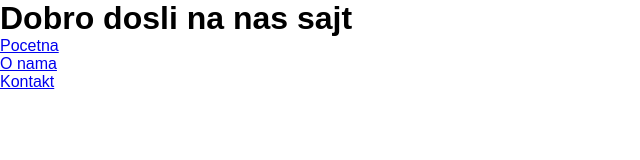
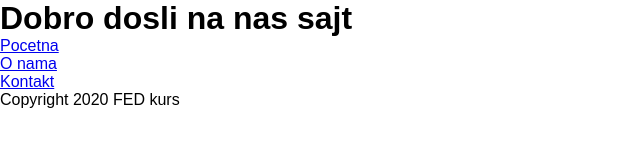
Before and after one commit to MirelaNS/git.vezba, a plain HTML site: page index.html in a window 1280 px wide. Shown: the whole page, without its empty margins (0-640 px from the left). Drawn offline with Linux system fonts and the light colour scheme.

Commit message:
Dodata footer sekcija

```diff
--- a/index.html
+++ b/index.html
@@ -18,6 +18,9 @@
 		</ul>
 	</nav>
 </main>
+<footer>
+	Copyright 2020 FED kurs
+</footer>
 <body>
 
 </body>
```
